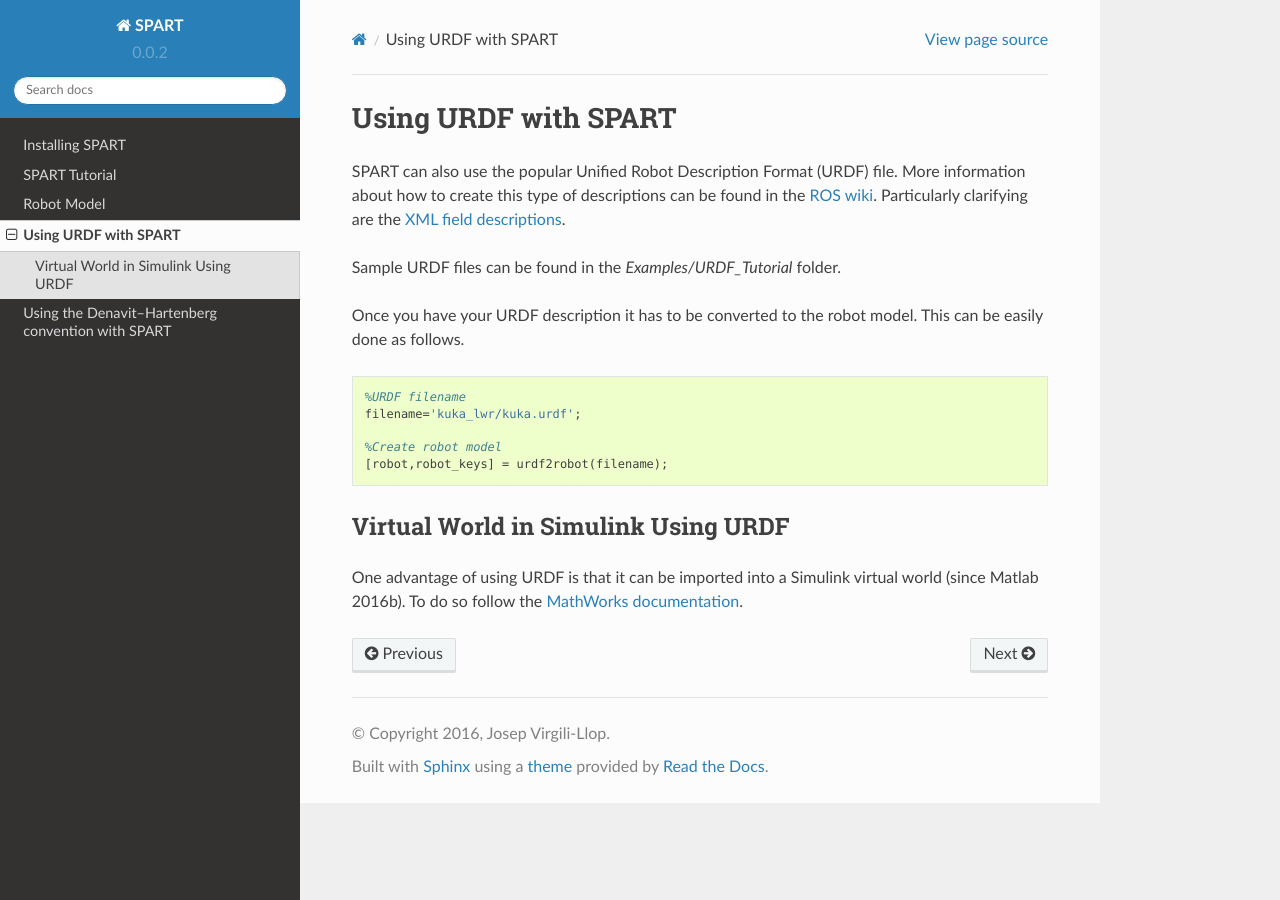
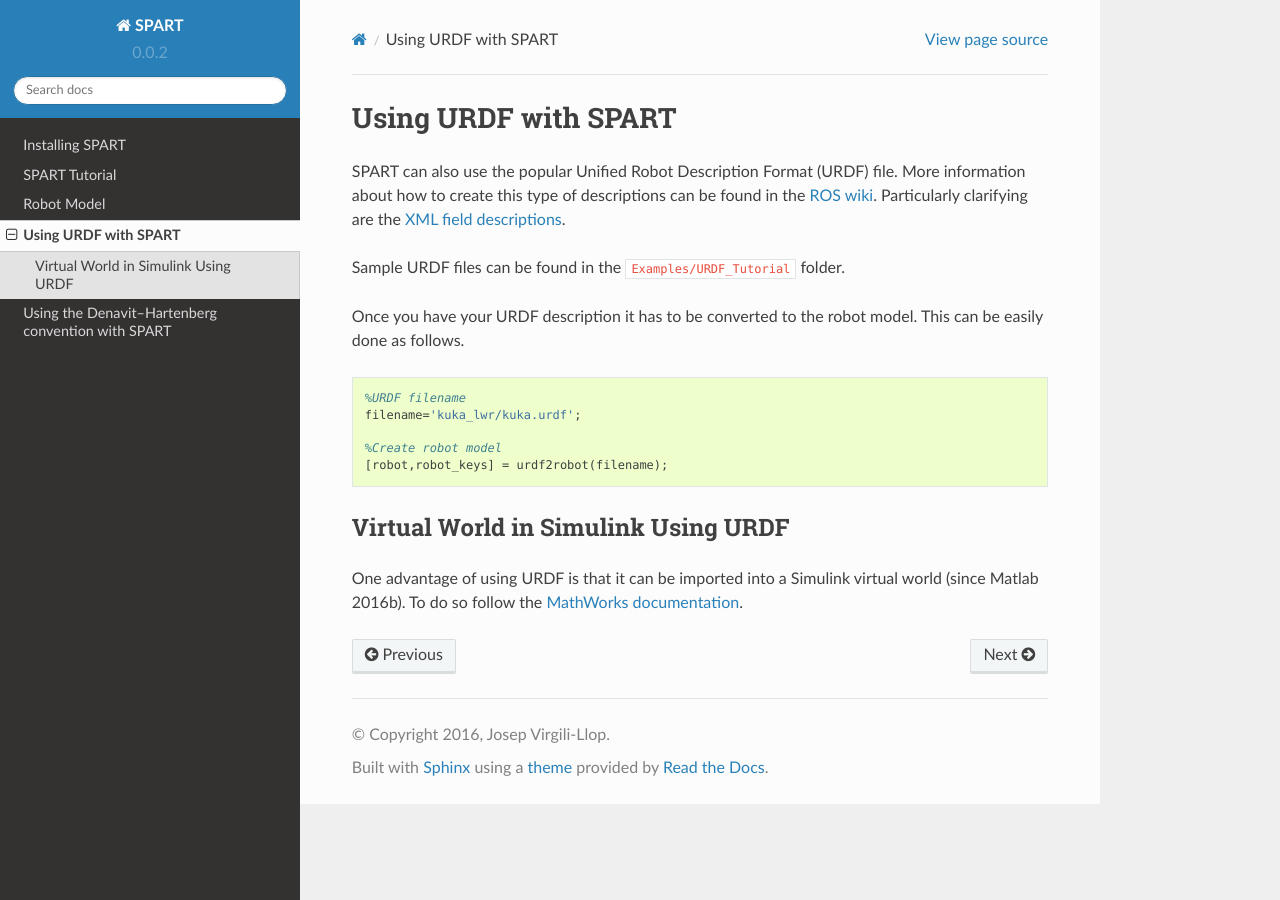
Before and after one commit to wujiashu0421/SPART, a Sphinx documentation site: the page built from docs/source/URDF.rst, in a window 1280 px wide. Built offline with Sphinx 7.4.7 and the Read the Docs theme 2.0.0, drawn with Linux system fonts in a browser that asks for light colours.

Commit message:
Corrected inline block formatting.

```diff
--- a/docs/source/URDF.rst
+++ b/docs/source/URDF.rst
@@ -7,7 +7,7 @@ SPART can also use the popular Unified Robot Description Format (URDF) file. Mor
 .. _ROS wiki: http://wiki.ros.org/urdf
 .. _XML field descriptions: http://wiki.ros.org/urdf/XML
 
-Sample URDF files can be found in the `Examples/URDF_Tutorial` folder.
+Sample URDF files can be found in the ``Examples/URDF_Tutorial`` folder.
 
 Once you have your URDF description it has to be converted to the robot model. This can be easily done as follows.
 
```
